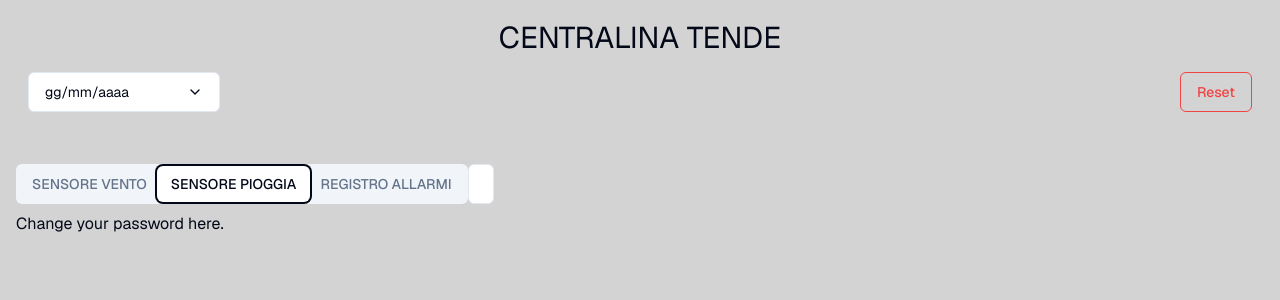
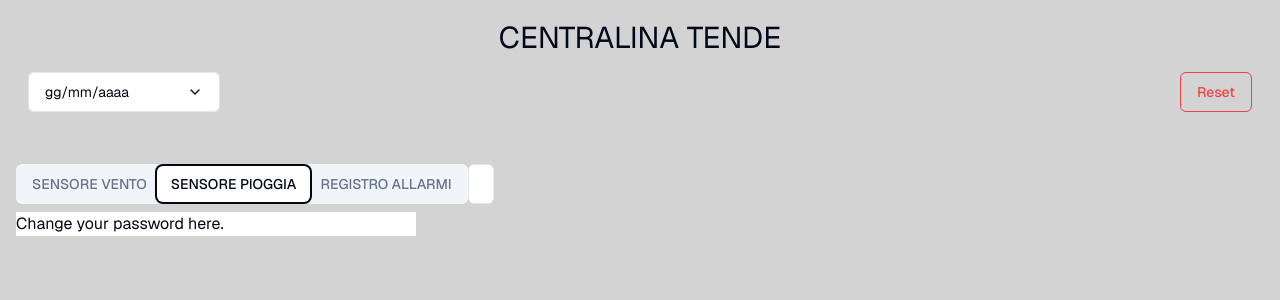
Before and after one commit to Kappo99/tende.kappo.it, a Next.js app in the folder dashboard/: page / in a window 1280 px wide. Both pictures are taken after a click on the tab "SENSORE PIOGGIA". Shown: the top 300 px of the page. Built offline with nearby package versions, Linux system fonts and the light colour scheme.

Commit message:
progresso

```diff
--- a/dashboard/src/components/ui/tabs.tsx
+++ b/dashboard/src/components/ui/tabs.tsx
@@ -44,7 +44,7 @@ const TabsContent = React.forwardRef<
   <TabsPrimitive.Content
     ref={ref}
     className={cn(
-      "mt-2 ring-offset-background focus-visible:outline-none focus-visible:ring-2 focus-visible:ring-ring focus-visible:ring-offset-2",
+      "mt-2 ring-offset-background focus-visible:outline-none focus-visible:ring-2 focus-visible:ring-ring focus-visible:ring-offset-2 bg-background",
       className
     )}
     {...props}
```
